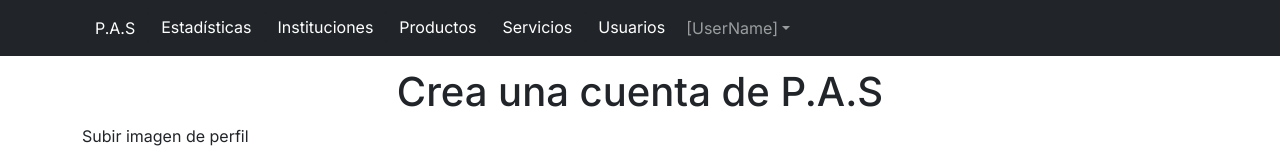
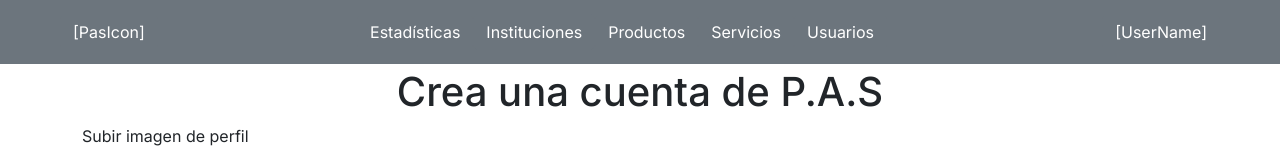
Before and after one commit to dreschpedro/proyectoPas, a Next.js app in the folder client/: page /usuarios/usuarioCreate in a window 1280 px wide. Shown: the top 155 px of the page. Built offline with nearby package versions, Linux system fonts and the light colour scheme; no server answers.

Commit message:
navbar modificado

```diff
--- a/client/app/layout.jsx
+++ b/client/app/layout.jsx
@@ -4,6 +4,7 @@ import { Inter } from 'next/font/google'
 import Navigation from '@/components/navigation'
 import Container from 'react-bootstrap/Container';
 import 'bootstrap/dist/css/bootstrap.min.css';
+import Navigation2 from '@/components/navigartion2';
 
 
 const inter = Inter({ subsets: ['latin'] })
@@ -17,7 +18,7 @@ export default function RootLayout({ children }) {
   return (
     <html lang="en">
       <body className={inter.className}>
-      <Navigation/>
+      <Navigation2/>
       <Container className='contenedor pt-5'>
       {children}
       </Container>
--- a/client/components/navigartion2.jsx
+++ b/client/components/navigartion2.jsx
@@ -0,0 +1,103 @@
+import Container from 'react-bootstrap/Container';
+import Form from 'react-bootstrap/Form';
+import Nav from 'react-bootstrap/Nav';
+import Navbar from 'react-bootstrap/Navbar';
+import NavDropdown from 'react-bootstrap/NavDropdown';
+import Offcanvas from 'react-bootstrap/Offcanvas';
+import Link from 'next/link';
+import React, { useState } from 'react';
+import { Button, Modal } from 'react-bootstrap';
+
+const MenuModal = () => {
+  const [showModal, setShowModal] = useState(false);
+
+  const toggleModal = () => {
+    setShowModal(!showModal);
+  };
+
+  const handleCerrarSesion = () => {
+    // Aquí agregar la lógica para cerrar sesión
+    // Por ejemplo, redireccionar a la página de inicio de sesión
+    console.log('Cerrando sesión...');
+    toggleModal(); // Cerramos la modal después de hacer clic en "Cerrar Sesión"
+  };
+
+  return (
+    <>
+      <Button variant="secondary" onClick={toggleModal} className='mx-5'>
+        [UserName]
+      </Button>
+
+      <Modal show={showModal} onHide={toggleModal}>
+        <Modal.Header closeButton>
+          <Modal.Title>[Username]</Modal.Title>
+        </Modal.Header>
+        <Modal.Body>
+          <Form>
+            <Button variant="secondary" onClick={toggleModal}>
+              Administrar Usuario
+            </Button>
+            <Button variant="secondary" onClick={toggleModal}>
+              Ayuda y Soporte tecnico
+            </Button>
+          </Form>
+        </Modal.Body>
+        <Modal.Footer>
+          <Button variant="secondary" onClick={toggleModal}>
+            Cerrar Sesion
+          </Button>
+        </Modal.Footer>
+      </Modal>
+    </>
+  );
+};
+
+function Navigation2() {
+  return (
+    <>
+      {['lg'].map((expand) => (
+        <Navbar key={expand} expand={expand} className="bg-secondary mb-3 fixed-top">
+          <Container fluid>
+            <Navbar.Brand href="#" className="mx-5">
+              <Link href="/">
+                <Button variant="secondary">[PasIcon]</Button>
+              </Link>
+            </Navbar.Brand>
+            <Navbar.Toggle aria-controls={`offcanvasNavbar-expand-${expand}`} />
+            <Navbar.Offcanvas
+              id={`offcanvasNavbar-expand-${expand}`}
+              aria-labelledby={`offcanvasNavbarLabel-expand-${expand}`}
+              placement="end"
+            >
+              <Offcanvas.Header closeButton>
+                <Offcanvas.Title id={`offcanvasNavbarLabel-expand-${expand}`}>P.A.S</Offcanvas.Title>
+              </Offcanvas.Header>
+              <Offcanvas.Body>
+                <Nav className="justify-content-center flex-grow-1 pe-3">
+                  <Link href={"/estadisticas"}>
+                    <Button variant="secondary">Estadísticas</Button>
+                  </Link>
+                  <Link href={"/instituciones"}>
+                    <Button variant="secondary">Instituciones</Button>
+                  </Link>
+                  <Link href={"/productos"}>
+                    <Button variant="secondary">Productos</Button>
+                  </Link>
+                  <Link href={"/servicios"}>
+                    <Button variant="secondary">Servicios</Button>
+                  </Link>
+                  <Link href={"/usuarios"}>
+                    <Button variant="secondary">Usuarios</Button>
+                  </Link>
+                </Nav>
+                <MenuModal />
+              </Offcanvas.Body>
+            </Navbar.Offcanvas>
+          </Container>
+        </Navbar>
+      ))}
+    </>
+  );
+}
+
+export default Navigation2;
```
